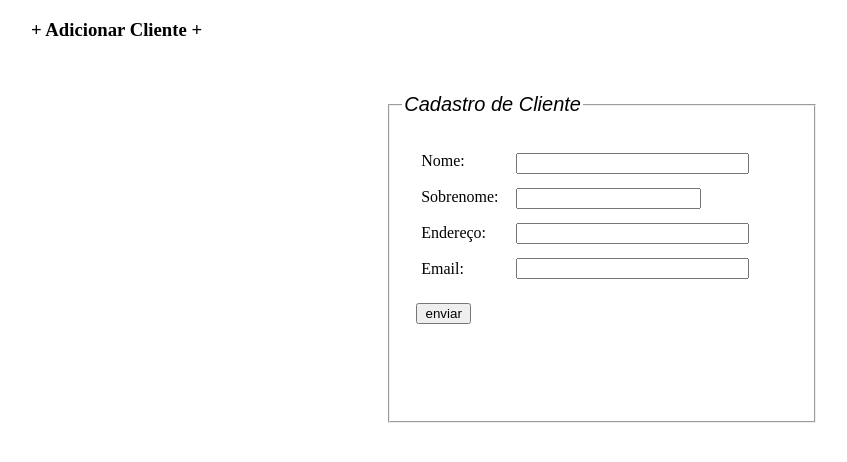
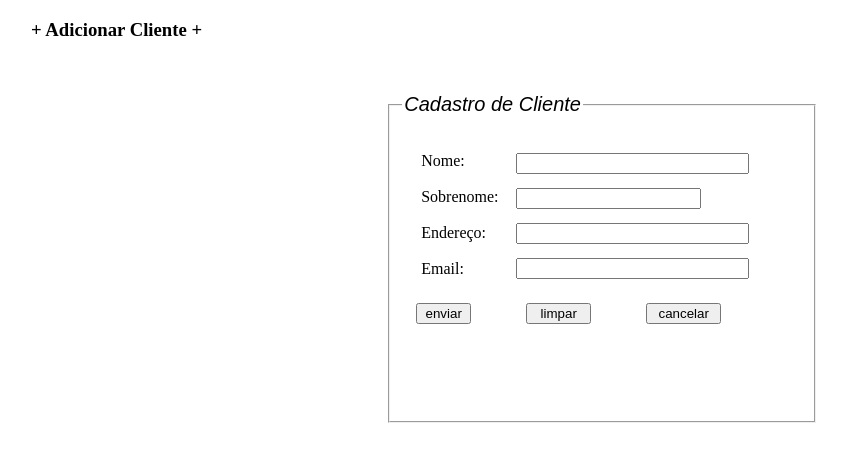
Before and after one commit to kernelkill/crud_php, a PHP site: page /entidade/add_cliente.php in a window 1280 px wide. Shown: the top 462 px of the page, without its empty margins (17-864 px from the left). Run offline with PHP 8.4, Linux system fonts and the light colour scheme.

```diff
--- a/css/estilo.css
+++ b/css/estilo.css
@@ -71,3 +71,19 @@ legend
     top: 210px;
     width: 55px;
 }
+
+#formulario input.campo_limpar
+{
+    position: absolute;
+    left: 140px;
+    top: 210px;
+    width: 65px;
+}
+
+#formulario input.campo_cancelar
+{
+    position: absolute;
+    left: 260px;
+    top: 210px;
+    width: 75px;
+}
--- a/entidade/add_cliente.php
+++ b/entidade/add_cliente.php
@@ -1,4 +1,3 @@
-
 <!--/**
  * Created by PhpStorm.
  * User: kachorroski
@@ -19,8 +18,8 @@
 <body>
 <blockquote>
     <h3>+ Adicionar Cliente +</h3> <br>
-<p>
-   <div id="area">
+    <p>
+    <div id="area">
         <form id="formulario" action="DAO/insert_cliente.php" method="post">
             <fieldset>
                 <legend>Cadastro de Cliente</legend>
@@ -30,10 +29,13 @@
                 <label>Email:</label><br> <input type="text" name="email" class="campo_email"><br>
 
                 <input type="submit" name="Enviar" value="enviar" class="campo_enviar">
+                <input type="reset" name="Limpar" value="limpar" class="campo_limpar">
+                <input type="button" name="Cancelar" value="cancelar" class="campo_cancelar"
+                       onclick="location.href='../index.php' ">
             </fieldset>
         </form>
-   </div>
-</p>
+    </div>
+    </p>
 </blockquote>
 
 </body>
```
